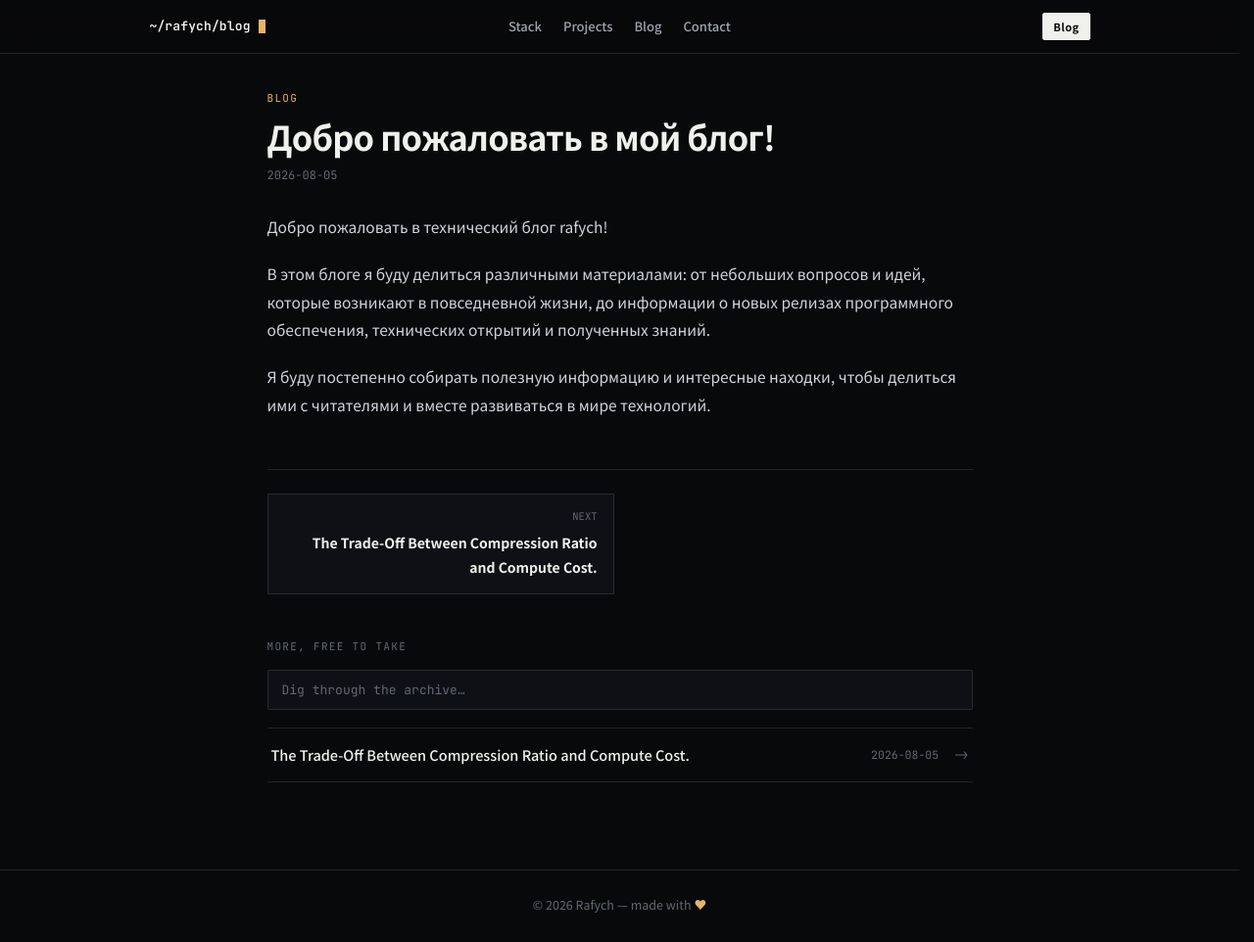
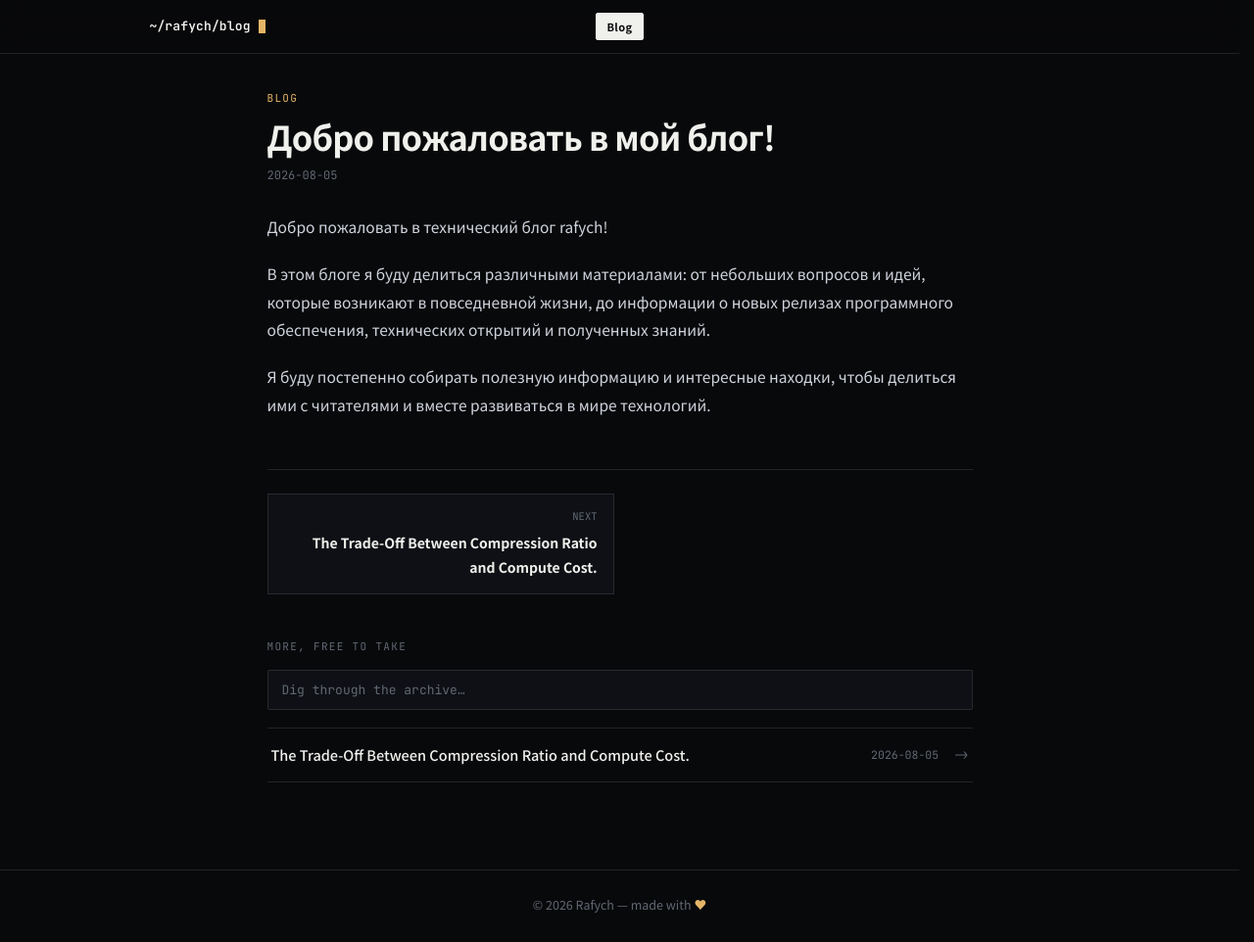
Before and after one commit to Rafych/rafych.github.io, a Jekyll site: the page built from _posts/2026-05-08-Добро-пожaловать-в-мой-блог!.md, in a window 1280 px wide and 962 px high. Shown: the whole window at 98% size. Built offline with Jekyll 4.4.1, drawn with Linux system fonts in a browser that asks for light colours; some web fonts are replaced; our own code applies the rules of GitHub Pages for plain Markdown files.

Commit message:
Add files via upload

```diff
--- a/_layouts/default.html
+++ b/_layouts/default.html
@@ -28,7 +28,7 @@
 <html lang="{{ page.lang | default: 'en' }}">
 <head>
 <meta charset="UTF-8">
-<meta name="viewport" content="width=device-width, initial-scale=1.0, viewport-fit=cover">
+<meta name="viewport" content="width=device-width, initial-scale=1.0, maximum-scale=1.0, user-scalable=no, viewport-fit=cover">
 <meta name="theme-color" content="#08090b">
 <meta name="robots" content="index, follow, max-image-preview:large, max-snippet:-1, max-video-preview:-1">
 <link rel="icon" type="image/png" href="/icon.png">
@@ -60,12 +60,6 @@ window.MathJax = {
       <span>~/rafych/blog</span>
       <span class="rf-brand-cursor" aria-hidden="true"></span>
     </a>
-    <div class="rf-nav-links">
-      <a class="rf-nav-link" href="/#stack" data-i18n="h-stack">Stack</a>
-      <a class="rf-nav-link" href="/#projects" data-i18n="h-projects">Projects</a>
-      <a class="rf-nav-link" href="/blog" data-i18n="h-blog">Blog</a>
-      <a class="rf-nav-link" href="/#contact" data-i18n="nav-contact">Contact</a>
-    </div>
     <div class="rf-nav-controls">
       <a class="rf-btn-min is-solid" href="/blog" data-i18n="blog">Blog</a>
     </div>
@@ -120,10 +114,6 @@ window.MathJax = {
 var C = {
   en: {
     blog: 'Blog',
-    'h-stack': 'Stack',
-    'h-projects': 'Projects',
-    'h-blog': 'Blog',
-    'nav-contact': 'Contact',
     pageLabel: 'Blog',
     morePostsLabel: 'More, free to take',
     searchPlaceholder: 'Dig through the archive…',
@@ -138,10 +128,6 @@ var C = {
   },
   ru: {
     blog: 'Блог',
-    'h-stack': 'Стек',
-    'h-projects': 'Проекты',
-    'h-blog': 'Блог',
-    'nav-contact': 'Контакты',
     pageLabel: 'Блог',
     morePostsLabel: 'Ещё, и всё бесплатно',
     searchPlaceholder: 'Копаемся в архиве…',
```
